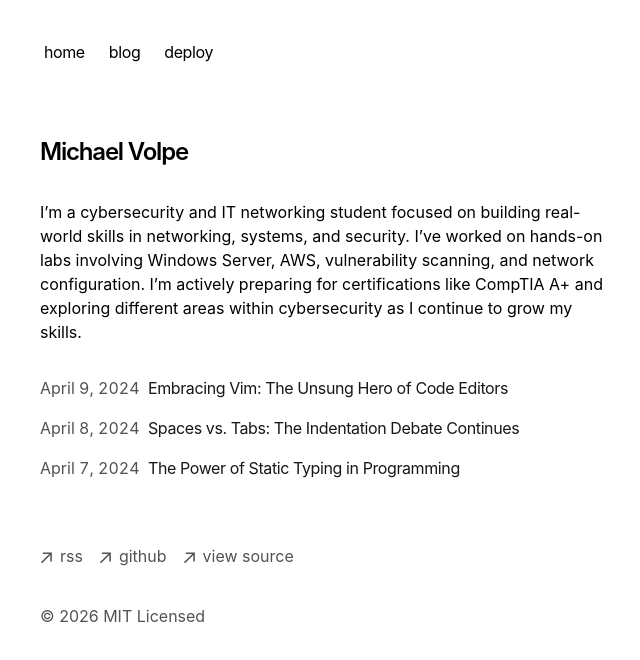
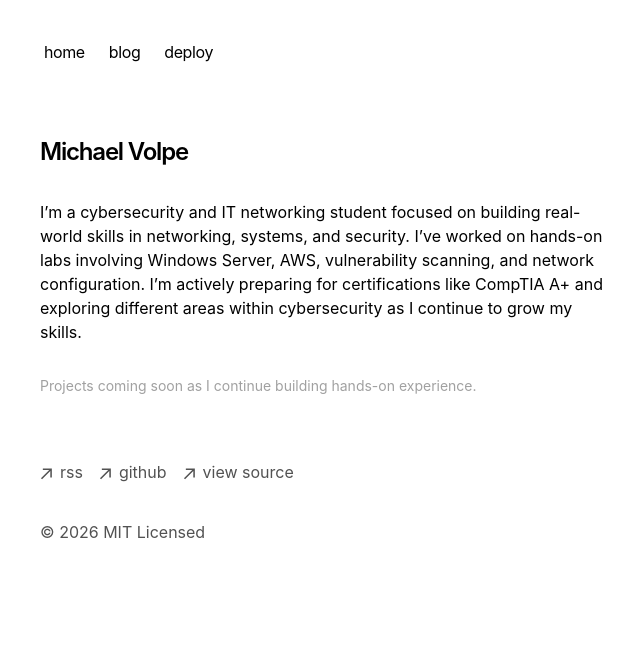
Before and after one commit to onofrio0306-tech/portfolio-starter-kit, a Next.js app: page / in a window 1280 px wide. Shown: the top 660 px of the page, without its empty margins (312-952 px from the left). Built offline with nearby package versions, Linux system fonts and the light colour scheme.

Commit message:
projects coming soon

```diff
--- a/app/page.tsx
+++ b/app/page.tsx
@@ -10,8 +10,10 @@ export default function Page() {
         {`I’m a cybersecurity and IT networking student focused on building real-world skills in networking, systems, and security. I’ve worked on hands-on labs involving Windows Server, AWS, vulnerability scanning, and network configuration. I’m actively preparing for certifications like CompTIA A+ and exploring different areas within cybersecurity as I continue to grow my skills.`}
       </p>
       <div className="my-8">
-        <BlogPosts />
-      </div>
+  <p className="text-sm text-neutral-400">
+    Projects coming soon as I continue building hands-on experience.
+  </p>
+</div>
     </section>
   )
 }
```
